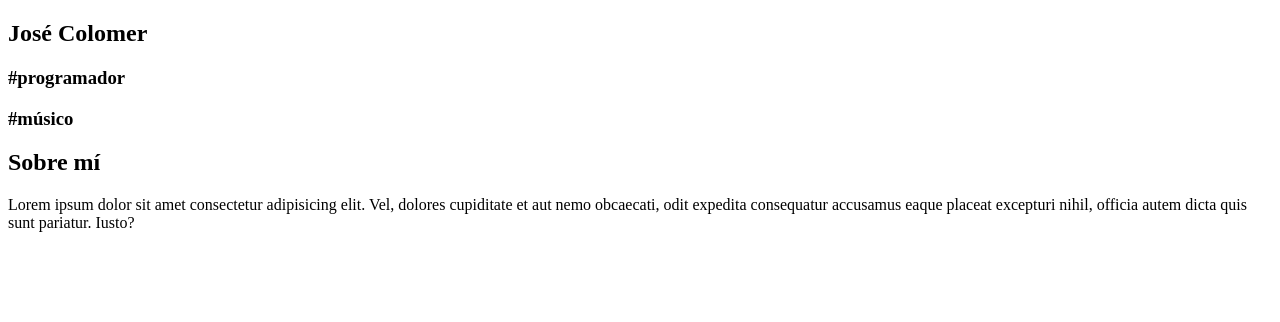
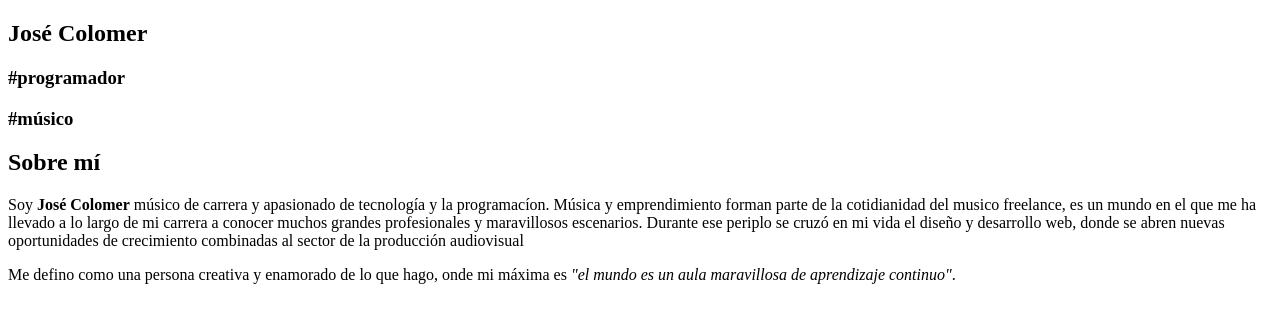
Before and after one commit to joseelinformatic1/CursoHtmlCss, a plain HTML site: page Capitulo 1/porfolio/index.html in a window 1280 px wide. Drawn offline with Linux system fonts and the light colour scheme.

Commit message:
Marcando con los elementos de línea

```diff
--- a/Capitulo 1/porfolio/index.html
+++ b/Capitulo 1/porfolio/index.html
@@ -17,7 +17,8 @@
         <!--Bloque Sobre mí-->
         <div>
             <h2>Sobre mí</h2>
-            <p>Lorem ipsum dolor sit amet consectetur adipisicing elit. Vel, dolores cupiditate et aut nemo obcaecati, odit expedita consequatur accusamus eaque placeat excepturi nihil, officia autem dicta quis sunt pariatur. Iusto?</p>
+            <p>Soy <strong>José Colomer</strong> músico de carrera y apasionado de <span>tecnología y la programacíon</span>. Música y emprendimiento forman parte de la cotidianidad del musico freelance, es un mundo en el que me ha llevado a lo largo de mi carrera a conocer muchos grandes profesionales y maravillosos escenarios. Durante ese periplo se cruzó en mi vida el diseño y desarrollo web, donde se abren nuevas oportunidades de crecimiento combinadas al sector de la producción audiovisual</p>
+            <p>Me defino como una persona creativa y enamorado de lo que hago, onde mi máxima es <cite>"el mundo es un aula maravillosa de aprendizaje continuo"</cite>.</p>
         </div>
         <!--FIN Bloque Sobre mí-->
 
```
